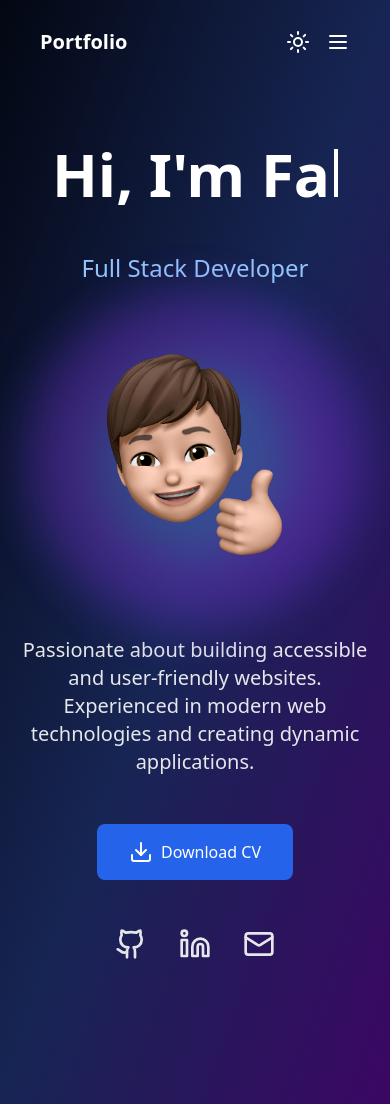
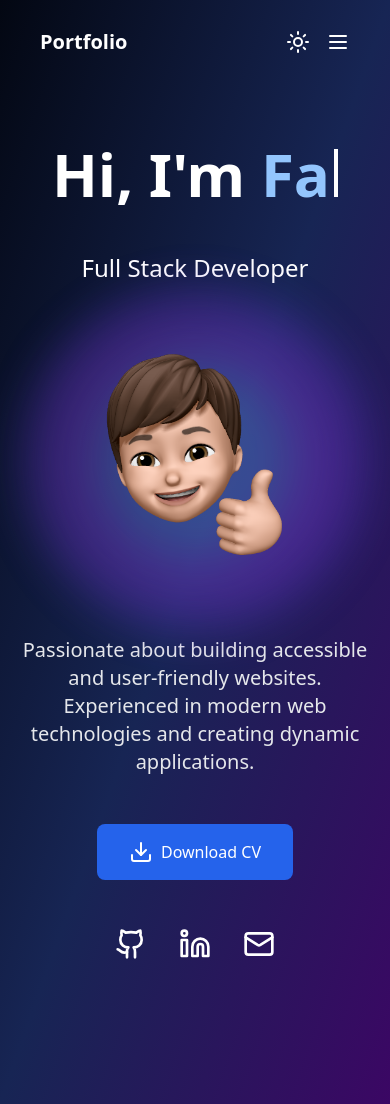
Before and after one commit to fabrizzioper/Portfolio, a React (Create React App) app in the folder mi-portfolio/: page / in a window 390 px wide. Built offline with nearby package versions, Linux system fonts and the light colour scheme.

Commit message:
MEJORAS VIUSALES

```diff
--- a/mi-portfolio/src/components/Hero.js
+++ b/mi-portfolio/src/components/Hero.js
@@ -1,3 +1,4 @@
+// src/components/Hero.js
 import React from 'react';
 import TypewriterName from './TypewriterName';
 import { Download, Github, Linkedin, Mail } from 'lucide-react';
@@ -27,7 +28,7 @@ const Hero = ({ isDark }) => {
             {/* Integración del componente TypewriterName */}
             <TypewriterName isDark={isDark} />
 
-            <p className={`text-2xl md:text-3xl ${isDark ? 'text-blue-300' : 'text-blue-600'} font-medium transition-all duration-2000`}>
+            <p className={`text-2xl md:text-3xl ${isDark ? 'text-white' : 'text-gray-800'} font-medium transition-colors duration-2000 ease-in-out`}>
               Full Stack Developer
             </p>
 
@@ -70,9 +71,9 @@ const Hero = ({ isDark }) => {
                 <a
                   key={index}
                   href={item.href}
-                  className={`text-3xl transition-all hover:scale-125 animate-bounce-hover ${
+                  className={`text-3xl transition-colors duration-2000 ease-in-out hover:scale-125 animate-bounce-hover ${
                     isDark
-                      ? 'text-gray-200 hover:text-blue-400'
+                      ? 'text-white hover:text-blue-400'
                       : 'text-gray-700 hover:text-blue-600'
                   }`}
                 >
--- a/mi-portfolio/src/components/Navbar.js
+++ b/mi-portfolio/src/components/Navbar.js
@@ -39,7 +39,7 @@ const Navbar = ({ isDark, toggleDarkMode }) => {
           <div className="px-6 py-3">
             <div className="flex items-center justify-between">
               <div className="flex-shrink-0">
-                <span className={`font-bold text-xl ${isDark ? 'text-white' : 'text-gray-800'}`}>
+                <span className={`font-bold text-xl ${isDark ? 'text-white' : 'text-gray-700'}`}>
                   Portfolio
                 </span>
               </div>
@@ -51,7 +51,7 @@ const Navbar = ({ isDark, toggleDarkMode }) => {
                       key={item.text}
                       href={item.href}
                       className={`px-4 py-2 rounded-full transition-all duration-300 ease-in-out
-                        ${isDark ? 'text-white hover:text-gray-300' : 'text-gray-800 hover:text-gray-600'}`}
+                        ${isDark ? 'text-white hover:text-gray-300' : 'text-gray-700 hover:text-gray-600'}`}
                     >
                       {item.text}
                     </a>
@@ -63,7 +63,7 @@ const Navbar = ({ isDark, toggleDarkMode }) => {
                 <button
                   onClick={toggleDarkMode}
                   className={`transition-all duration-300 ease-in-out
-                    ${isDark ? 'text-white hover:text-gray-300' : 'text-gray-800 hover:text-gray-600'}`}
+                    ${isDark ? 'text-white hover:text-gray-300' : 'text-gray-700 hover:text-gray-600'}`}
                 >
                   {isDark ? <Sun size={24} /> : <Moon size={22} />}
                 </button>
@@ -71,7 +71,7 @@ const Navbar = ({ isDark, toggleDarkMode }) => {
                 <button
                   onClick={() => setIsOpen(!isOpen)}
                   className={`md:hidden transition-all duration-300 ease-in-out
-                    ${isDark ? 'text-white hover:text-gray-300' : 'text-gray-800 hover:text-gray-600'}`}
+                    ${isDark ? 'text-white hover:text-gray-300' : 'text-gray-700 hover:text-gray-600'}`}
                 >
                   {isOpen ? <X size={24} /> : <Menu size={24} />}
                 </button>
@@ -105,7 +105,7 @@ const Navbar = ({ isDark, toggleDarkMode }) => {
                   ${
                     isDark
                       ? 'text-white hover:bg-gray-700/50 hover:text-gray-300'
-                      : 'text-gray-800 hover:bg-gray-200/50 hover:text-gray-600'
+                      : 'text-gray-700 hover:bg-gray-200/50 hover:text-gray-600'
                   }
                 `}
                 onClick={() => setIsOpen(false)}
--- a/mi-portfolio/src/components/TypewriterName.js
+++ b/mi-portfolio/src/components/TypewriterName.js
@@ -6,6 +6,9 @@ const TypewriterName = ({ isDark }) => {
   const fullText = "Hi, I'm Fabrizzio Pereira";
   const [showCursor, setShowCursor] = useState(true);
   const [isTyping, setIsTyping] = useState(true);
+
+  // Determinar dónde comienza el nombre
+  const nameStartIndex = "Hi, I'm ".length;
 
   useEffect(() => {
     let timeoutId;
@@ -39,18 +42,31 @@ const TypewriterName = ({ isDark }) => {
       clearTimeout(timeoutId);
       clearInterval(cursorInterval);
     };
-  }, []);
+  }, [fullText]);
 
   return (
-    <div className={`transition-colors duration-300 ${isDark ? 'text-white' : 'text-black'}`}>
+    <div className={`transition-colors duration-2000`}>
       <h1 className="text-6xl font-bold whitespace-normal lg:whitespace-nowrap">
-        {text.split('').map((char, index) => (
-          <span key={index}>
-            {char}
-          </span>
-        ))}
+        {text.split('').map((char, index) => {
+          const isNamePart = index >= nameStartIndex;
+
+          return (
+            <span
+              key={index}
+              className={`transition-colors duration-2000 ${
+                isNamePart
+                  ? (isDark ? 'text-blue-300' : 'text-blue-700')
+                  : (isDark ? 'text-white' : 'text-black') // "Hi, I'm": negro día, azul noche
+              }`}
+            >
+              {char}
+            </span>
+          );
+        })}
         <span
-          className={`inline-block w-1 h-12 ml-1 ${showCursor && isTyping ? 'opacity-100' : 'opacity-0'} ${isDark ? 'bg-white' : 'bg-black'}`}
+          className={`inline-block w-1 h-12 ml-1 transition-colors duration-2000 ${
+            showCursor && isTyping ? 'opacity-100' : 'opacity-0'
+          } ${isDark ? 'bg-white' : 'bg-black'}`}
         >
         </span>
       </h1>
```
